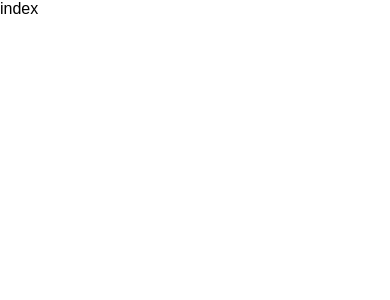
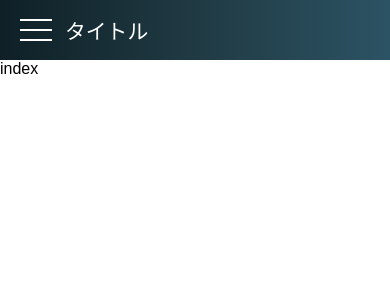
Before and after one commit to yas-ako/nuxt-2, a Nuxt app: page / in a window 390 px wide. Shown: the top 300 px of the page. Built offline with nearby package versions, Linux system fonts and the light colour scheme.

Commit message:
[add] Add header supporting responsive design

```diff
--- /dev/null
+++ b/components/Navigation/TheHeader.vue
@@ -0,0 +1,102 @@
+<template>
+  <div class="header-container">
+    <header class="the-header">
+      <!-- ハンバーガー(768px以上で非表示) -->
+      <TheSideNavToggle @toggle="$emit('sidenavToggle')" />
+      <div class="logo">
+        <nuxt-link to="/">タイトル</nuxt-link>
+      </div>
+      <!-- スペース -->
+      <div class="spacer"></div>
+      <!-- ナブアイテム(768px未満で非表示) -->
+      <div class="navigation-items">
+        <ul class="nav-list">
+          <li class="nav-item">
+            <nuxt-link to="/posts">ブログ</nuxt-link>
+          </li>
+          <li class="nav-item">
+            <nuxt-link to="/about">アバウト</nuxt-link>
+          </li>
+          <li class="nav-item">
+            <nuxt-link to="/admin">管理画面</nuxt-link>
+          </li>
+        </ul>
+      </div>
+    </header>
+  </div>
+</template>
+<script>
+import TheSideNavToggle from '@/components/Navigation/TheSideNavToggle'
+
+export default {
+  name: 'TheHeader',
+  components: {
+    TheSideNavToggle,
+  },
+}
+</script>
+<style scoped>
+.header-container {
+  height: 60px;
+}
+
+.the-header {
+  width: 100%;
+  position: fixed;
+  height: 60px;
+  display: flex;
+  justify-content: space-around;
+  align-items: center;
+  background: linear-gradient(to right, #0f2027, #203a43, #2c5364);
+  z-index: 100;
+  box-sizing: border-box;
+  padding: 0 20px;
+}
+
+.logo {
+  margin: 0 10px;
+  font-size: 1.3rem;
+}
+
+.logo a {
+  text-decoration: none;
+  color: white;
+}
+
+.spacer {
+  flex: 1;
+}
+
+.navigation-items {
+  display: none;
+}
+
+@media (min-width: 768px) {
+  .navigation-items {
+    display: block;
+  }
+}
+
+.nav-list {
+  list-style: none;
+  padding: 0;
+  margin: 0;
+  display: flex;
+}
+
+.nav-item {
+  margin: 0 10px;
+}
+
+.nav-item a {
+  text-decoration: none;
+  color: white;
+}
+
+/* nuxt-link-activeでアクティブクラスをハイライト */
+.nav-item a:hover,
+.nav-item a:active,
+.nav-item a.nuxt-link-active {
+  color: #f7797d;
+}
+</style>
--- /dev/null
+++ b/components/Navigation/TheSideNavToggle.vue
@@ -0,0 +1,30 @@
+<template>
+  <!-- ハンバーガーメニュー -->
+  <div class="drawer-toggle" role="button" @click="$emit('toggle')">
+    <div class="bar"></div>
+    <div class="bar"></div>
+    <div class="bar"></div>
+  </div>
+</template>
+<style scoped>
+.drawer-toggle {
+  display: flex;
+  flex-direction: column;
+  justify-content: space-around;
+  height: 50%;
+  width: 35px;
+  cursor: pointer;
+}
+
+@media (min-width: 768px) {
+  .drawer-toggle {
+    display: none;
+  }
+}
+
+.drawer-toggle .bar {
+  width: 90%;
+  height: 2px;
+  background-color: white;
+}
+</style>
--- /dev/null
+++ b/components/Navigation/TheSidenav.vue
@@ -0,0 +1,136 @@
+<template>
+  <div class="sidenav-container">
+    <!-- サイドバーのバックドロップ背景 -->
+    <transition name="fade-background">
+      <div v-if="show" class="sidenav-backdrop" @click="$emit('close')"></div>
+    </transition>
+    <!-- トランジション -->
+    <transition name="slide-side">
+      <!-- サイドナブ -->
+      <div v-if="show" class="sidenav">
+        <div class="drawer-toggle" role="button" @click="$emit('close')">
+          <div class="bar"></div>
+          <div class="bar"></div>
+        </div>
+        <!-- ハンバーガーメニュー -->
+        <ul class="nav-list" @click="$emit('close')">
+          <li class="nav-item">
+            <nuxt-link to="/posts">記念祭とは</nuxt-link>
+          </li>
+          <li class="nav-item">
+            <nuxt-link to="/about">幹部紹介</nuxt-link>
+          </li>
+          <li class="nav-item">
+            <nuxt-link to="/admin">会計</nuxt-link>
+          </li>
+        </ul>
+      </div>
+    </transition>
+  </div>
+</template>
+<script>
+export default {
+  name: 'TheSidenav',
+  props: {
+    show: {
+      type: Boolean,
+      default: false,
+    },
+  },
+}
+</script>
+<style scoped>
+.sidenav-container {
+  height: 100%;
+  width: 100%;
+}
+
+.sidenav-backdrop {
+  width: 100%;
+  height: 100%;
+  background-color: rgba(0, 0, 0, 0.7);
+  z-index: 1000;
+  position: fixed;
+  top: 0;
+  left: 0;
+}
+
+.sidenav {
+  height: 100%;
+  width: 300px;
+  background-color: white;
+  z-index: 10000;
+  position: fixed;
+  top: 0;
+  left: 0;
+  box-sizing: border-box;
+  padding: 30px;
+}
+
+.slide-side-enter-active,
+.slide-side-leave-active {
+  transition: all 0.3s ease-out;
+}
+
+.slide-side-enter,
+.slide-side-leave-to {
+  transform: translateX(-100%);
+}
+
+.fade-background-enter-active,
+.fade-background-leave-active {
+  transition: opacity 0.3s;
+}
+
+.fade-background-enter,
+.fade-background-leave-to {
+  opacity: 0;
+}
+
+.nav-list {
+  list-style: none;
+  padding: 0;
+  margin: 0;
+}
+
+.nav-item {
+  margin: 20px 0;
+}
+
+.nav-item a {
+  text-decoration: none;
+  color: black;
+  font-size: 1.5rem;
+}
+
+.nav-item a:hover,
+.nav-item a:active,
+.nav-item a.nuxt-link-active {
+  color: #f7797d;
+}
+
+.drawer-toggle {
+  display: flex;
+  flex-direction: column;
+  justify-content: space-around;
+  height: 35px;
+  width: 35px;
+  cursor: pointer;
+}
+
+.bar {
+  height: 2px;
+  background: black;
+  transition: all 0.3s ease-in-out 0.5s;
+}
+
+.bar:nth-child(1) {
+  transform: rotate(135deg) translateY(-10px);
+  transform-origin: bottom;
+}
+
+.bar:nth-child(2) {
+  transform: rotate(-135deg) translateY(10px);
+  transform-origin: top;
+}
+</style>
--- a/layouts/default.vue
+++ b/layouts/default.vue
@@ -1,5 +1,25 @@
 <template>
   <div>
+    <TheHeader @sidenavToggle="displaySidenav = !displaySidenav" />
+    <TheSidenav :show="displaySidenav" @close="displaySidenav = false" />
+
     <Nuxt />
   </div>
 </template>
+<script>
+import TheHeader from '@/components/Navigation/TheHeader'
+import TheSidenav from '@/components/Navigation/TheSidenav'
+
+export default {
+  components: {
+    // Header,
+    TheHeader,
+    TheSidenav,
+  },
+  data() {
+    return {
+      displaySidenav: false,
+    }
+  },
+}
+</script>
```
